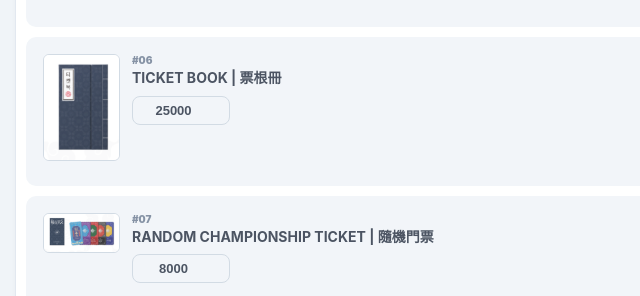
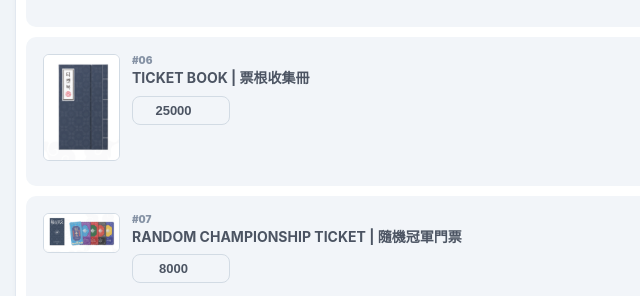
Before and after one commit to lariri8012/t1-countingstars-popup, a plain HTML site: page index.html in a window 1280 px wide. Shown: the part 1195-1491 px from the top of the page, 0-640 px from the left. Drawn offline with Linux system fonts and the light colour scheme; no server answers.

Commit message:
Update index.html

```diff
--- a/index.html
+++ b/index.html
@@ -108,7 +108,7 @@
 </div>
 
 <script>
-    const CURRENT_VERSION = "202607-POPUP-V9-HD-PERFECT";
+    const CURRENT_VERSION = "202607-POPUP-V10-FINAL-FIX";
 
     let rates = { JPY: 0.111, HKD: 0.0057, TWD: 0.0235 };
     let prices = {}; let qtys = {}; let orders = [];
@@ -122,8 +122,8 @@
         { id: 3, name: "STRING POUCH | 束口袋", subCat: "counting_stars", price: 21000 },
         { id: 4, name: "DESK MAT | 桌墊", subCat: "counting_stars", price: 33000 },
         { id: 5, name: "CRYSTAL PAPERWEIGHT | 水晶紙鎮", subCat: "counting_stars", price: 29000 },
-        { id: 6, name: "TICKET BOOK | 票根冊", subCat: "counting_stars", price: 25000 },
-        { id: 7, name: "RANDOM CHAMPIONSHIP TICKET | 隨機門票", subCat: "counting_stars", price: 8000 },
+        { id: 6, name: "TICKET BOOK | 票根收集冊", subCat: "counting_stars", price: 25000 },
+        { id: 7, name: "RANDOM CHAMPIONSHIP TICKET | 隨機冠軍門票", subCat: "counting_stars", price: 8000 },
         { id: 8, name: "SPINNING METAL KEYCHAIN | 旋轉金屬吊飾", subCat: "counting_stars", price: 25000 },
         { id: 9, name: "BRACELET | 手鍊", subCat: "counting_stars", price: 20000 },
         { id: 10, name: "FOLDING SCREEN STAND | 屏風立牌", players: true, subCat: "counting_stars", price: 10500 },
@@ -133,27 +133,27 @@
 
         // 2. T1 KLZ
         { id: 14, name: "SHOOTING STAR PLUSH KEYCHAIN | 流星絨毛吊飾", players: true, subCat: "klz", price: 14000 },
-        { id: 15, name: "RANDOM COMIC STRIP STICKER SET (COUNTING STARS) | 隨機t1Klz貼紙(天文版)", subCat: "klz", price: 5000 },
+        { id: 15, name: "RANDOM COMIC STRIP STICKER SET (COUNTING STARS) | 隨機漫畫貼紙(天文版)", subCat: "klz", price: 5000 },
         { id: 16, name: "METAL BADGE | 金屬徽章", players: true, subCat: "klz", price: 10000, drop2: true },
-        { id: 17, name: "BOUCLE KEYCHAIN | 絨毛T1Klz吊飾", players: true, subCat: "klz", price: 14000 },
-        { id: 18, name: "RANDOM COMIC STRIP STICKER SET | 隨機T1Klz貼紙", subCat: "klz", price: 5000 },
-        { id: 19, name: "DECO STICKER SET | 貼紙組", subCat: "klz", price: 5000 },
+        { id: 17, name: "BOUCLE KEYCHAIN | 絨毛線軸吊飾", players: true, subCat: "klz", price: 14000 },
+        { id: 18, name: "RANDOM COMIC STRIP STICKER SET | 隨機漫畫貼紙", subCat: "klz", price: 5000 },
+        { id: 19, name: "DECO STICKER SET | 裝飾貼紙組", subCat: "klz", price: 5000 },
         { id: 20, name: "PHOTOCARD STAND | 小卡立牌", subCat: "klz", price: 13000 },
 
         // 3. GACHA MACHINE
-        { id: 21, name: "RANDOM SCREEN CLEANER STICKER | 隨機螢幕清潔貼紙", subCat: "gacha", price: 4000, excludePC: true },
+        { id: 21, name: "RANDOM SCREEN CLEANER STICKER | 隨機螢幕清潔貼", subCat: "gacha", price: 4000, excludePC: true },
         { id: 22, name: "RANDOM PUZZLE KEYCHAIN | 隨機拼圖吊飾", subCat: "gacha", price: 4000, excludePC: true },
 
         // 4. SKT x T1
-        { id: 23, name: "ATI PLUSHIE KEYCHAIN | 阿踢娃吊飾", subCat: "skt", price: 20000 },
-        { id: 24, name: "T1 CREST BADGE SET | T1隊徽徽章組", subCat: "skt", price: 36000 },
+        { id: 23, name: "ATI PLUSHIE KEYCHAIN | ATI 絨毛娃吊飾", subCat: "skt", price: 20000 },
+        { id: 24, name: "T1 CREST BADGE SET | T1 隊徽徽章組", subCat: "skt", price: 36000 },
 
         // 5. T1 EVERYWHERE
-        { id: 25, name: "2026 PLUSHIE KEYCHAIN (15CM) | 2026 全世踢娃15cm", players: true, subCat: "everywhere", price: 26000 },
+        { id: 25, name: "2026 PLUSHIE KEYCHAIN (15CM) | 2026 絨毛娃吊飾", players: true, subCat: "everywhere", price: 26000 },
 
         // 6. 2026 HAPPY T1
         { id: 26, name: "HAPPY T1 PACKAGE | Happy T1 套組", subCat: "happy", price: 40000 },
-        { id: 27, name: "T-SHIRT | T恤", subCat: "happy", price: 39000 },
+        { id: 27, name: "T-SHIRT | 紀念 T恤", subCat: "happy", price: 39000 },
         { id: 28, name: "BALL CAP | 棒球帽", subCat: "happy", price: 38000 },
         { id: 29, name: "PHOTOCARD SET | 小卡組", subCat: "happy", price: 12000 },
         { id: 30, name: "FILM KEYCHAIN | 底片吊飾", subCat: "happy", price: 8000 },
@@ -173,10 +173,10 @@
 
         // 9. CIRCUS
         { id: 40, name: "DESK MAT | 馬戲團 桌墊", subCat: "circus", price: 33000 },
-        { id: 41, name: "T-Shirt (White) | 馬戲團 T恤 (白)", subCat: "circus", price: 40000 },
-        { id: 42, name: "T-Shirt (Charcoal) | 馬戲團 T恤 (炭灰)", subCat: "circus", price: 40000 },
-        { id: 43, name: "Ticket Keyring | 馬戲團 門票吊飾", players: true, subCat: "circus", price: 9200 },
-        { id: 44, name: "Acrylic Keyring | 馬戲團 壓克力吊飾", players: true, subCat: "circus", price: 8200 },
+        { id: 41, name: "T-SHIRT WHITE | 馬戲團 T恤 (白)", subCat: "circus", price: 40000 },
+        { id: 42, name: "T-SHIRT CHARCOAL | 馬戲團 T恤 (炭灰)", subCat: "circus", price: 40000 },
+        { id: 43, name: "TICKET KEYCHAIN | 馬戲團 門票吊飾", players: true, subCat: "circus", price: 9200 },
+        { id: 44, name: "ACRYLIC KEYCHAIN | 馬戲團 壓克力吊飾", players: true, subCat: "circus", price: 8200 },
         { id: 45, name: "PIN BUTTON | 馬戲團 徽章", players: true, subCat: "circus", price: 4800 },
         { id: 46, name: "DIORAMA | 馬戲團 立牌", subCat: "circus", price: 15800 },
         { id: 47, name: "FABRIC POSTER | 馬戲團 布海報", subCat: "circus", price: 30000 },
@@ -215,10 +215,10 @@
         calcTotal();
     }
 
-    function saveToStorage() { localStorage.setItem('t1_popup_v9', JSON.stringify({ version: CURRENT_VERSION, prices, qtys, orders })); }
+    function saveToStorage() { localStorage.setItem('t1_popup_v10', JSON.stringify({ version: CURRENT_VERSION, prices, qtys, orders })); }
 
     function loadFromStorage() {
-        const saved = localStorage.getItem('t1_popup_v9');
+        const saved = localStorage.getItem('t1_popup_v10');
         if (saved) {
             const d = JSON.parse(saved);
             prices = d.prices || {}; qtys = d.qtys || {}; orders = d.orders || [];
@@ -252,7 +252,14 @@
                     let rowActive = item.players ? players.some(p => qtys[`${item.id}-${p}`] > 0) : (qtys[item.id] > 0);
 
                     let badgesHtml = "";
-                    if (item.excludePC) badgesHtml += `<span class="badge-exclude">不計小卡</span>`;
+                    if (item.excludePC) {
+                        // 區分扭蛋機同隊服嘅標籤
+                        if (item.subCat === "gacha") {
+                            badgesHtml += `<span class="badge-exclude" style="background:#718096;">未知是否計入(暫除外)</span>`;
+                        } else {
+                            badgesHtml += `<span class="badge-exclude">不計小卡</span>`;
+                        }
+                    }
                     if (item.drop2) badgesHtml += `<span class="badge-drop2">📌 7/16 第二彈</span>`;
 
                     html += `<div class="item-row ${rowActive?'active':''}" id="row-${item.id}">
@@ -282,7 +289,7 @@
                         html += `<div class="player-list">`;
                         players.forEach(p => {
                             const q = qtys[`${item.id}-${p}`] || 0;
-                            html += `<div class="player-row ${q>0?'active':''}" id="prow-${item.id}-${p}"><div style="font-size:13px; font-weight:bold; color:var(--text-main);">${p}</div><div class="qty-box"><button class="qty-btn" onclick="updateQty('${item.id}-${p}', -1, ${item.id})">-</button><input type="number" class="qty-input" id="qty-${item.id}-${p}" value="${q}" readonly><button class="qty-btn" onclick="updateQty('${item.id}-${p}', 1, ${item.id})">+</button></div></div>`;
+                            html += `<div class="player-row ${q>0?'active':''}" id="prow-${item.id}-${p}"><div style="font-size:13px; font-weight:bold; color:var(--text-main);">${p}</div><div class="qty-box"><button class="qty-btn" onclick="updateQty('${item.id}-${p}', -1, ${item.id})">-</button><input type="number" class="qty-input" id="qty-${item.id}-${p}" value="${q}" readonly><button class="qty-btn" onclick="updateQty('${item.id}', 1, ${item.id})">+</button></div></div>`;
                         });
                         html += `</div>`;
                     }
@@ -366,7 +373,11 @@
             const process = (name, q) => {
                 if(q > 0) {
                     hasItems = true;
-                    let badge = item.excludePC ? `<span style="color:#E23645; font-size:10px; margin-left:4px;">(不計小卡)</span>` : ``;
+                    let badge = "";
+                    // 購物車明細裡面嘅標籤都分開咗
+                    if (item.excludePC) {
+                        badge = item.subCat === "gacha" ? `<span style="color:#718096; font-size:10px; margin-left:4px;">(未知是否計入 暫除外)</span>` : `<span style="color:#E23645; font-size:10px; margin-left:4px;">(不計小卡)</span>`;
+                    }
                     let drop2 = item.drop2 ? `<span style="color:#D69E2E; font-size:10px; margin-left:4px;">[7/16 號起]</span>` : ``;
                     html += `<div class="cart-item"><div><div style="font-size:13px; font-weight:bold; color:var(--theme-blue);">${name}${badge}${drop2}</div><div style="font-size:11px; color:var(--text-muted);">₩${p.toLocaleString()} × ${q}</div></div><div style="font-weight:900; color:var(--highlight);">${(p*q).toLocaleString()}</div></div>`;
                 }
@@ -384,7 +395,10 @@
             const p = prices[item.id] || 0;
             const processPush = (n, q) => {
                 if(q>0) {
-                    let badge = item.excludePC ? " ❌(不計小卡)" : "";
+                    let badge = "";
+                    if (item.excludePC) {
+                        badge = item.subCat === "gacha" ? " ⚠️(未知是否計入 暫除外)" : " ❌(不計小卡)";
+                    }
                     orderItems.push(`${n} (₩${p.toLocaleString()}) × ${q}${badge}`);
                 }
             };
@@ -414,7 +428,7 @@
     function deleteOrder(id) { if(confirm("確定刪除這張訂單嗎？")) { orders = orders.filter(o => o.id !== id); saveToStorage(); renderOrderHistory(); } }
     function forceRefresh() { if(confirm("手動刷新頁面？(當前選擇將保留)")) { window.location.reload(true); } }
     function resetCurrentSelection() { if(confirm("確定清空『目前選購』？")) { Object.keys(qtys).forEach(k => qtys[k] = 0); saveToStorage(); initShop(); renderCart(); } }
-    function resetEverything() { if(confirm("⚠️ 刪除所有儲存數據！確定嗎？")) { localStorage.removeItem('t1_popup_v9'); location.reload(); } }
+    function resetEverything() { if(confirm("⚠️ 刪除所有儲存數據！確定嗎？")) { localStorage.removeItem('t1_popup_v10'); location.reload(); } }
 
     initShop();
 </script>
```
